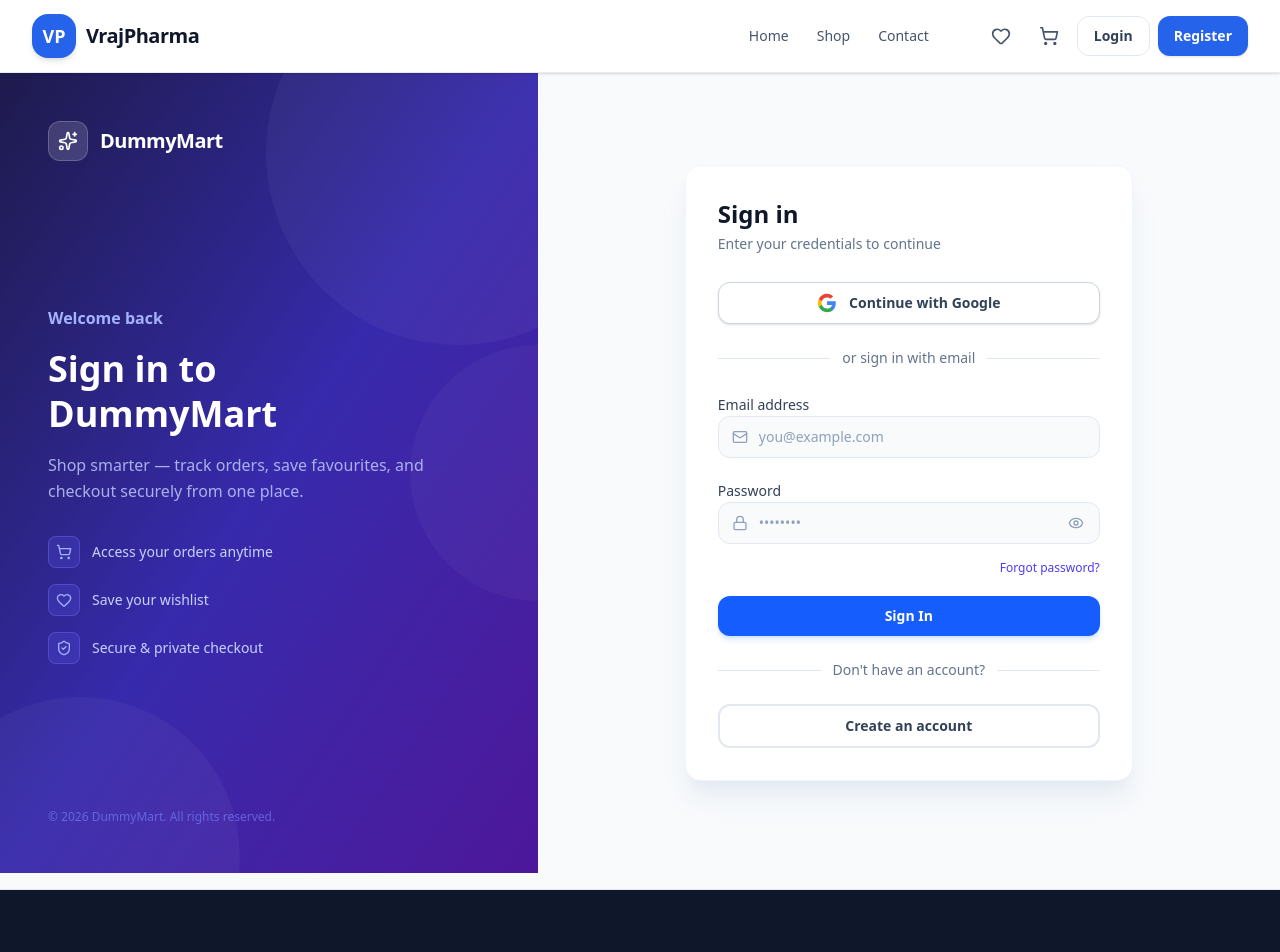
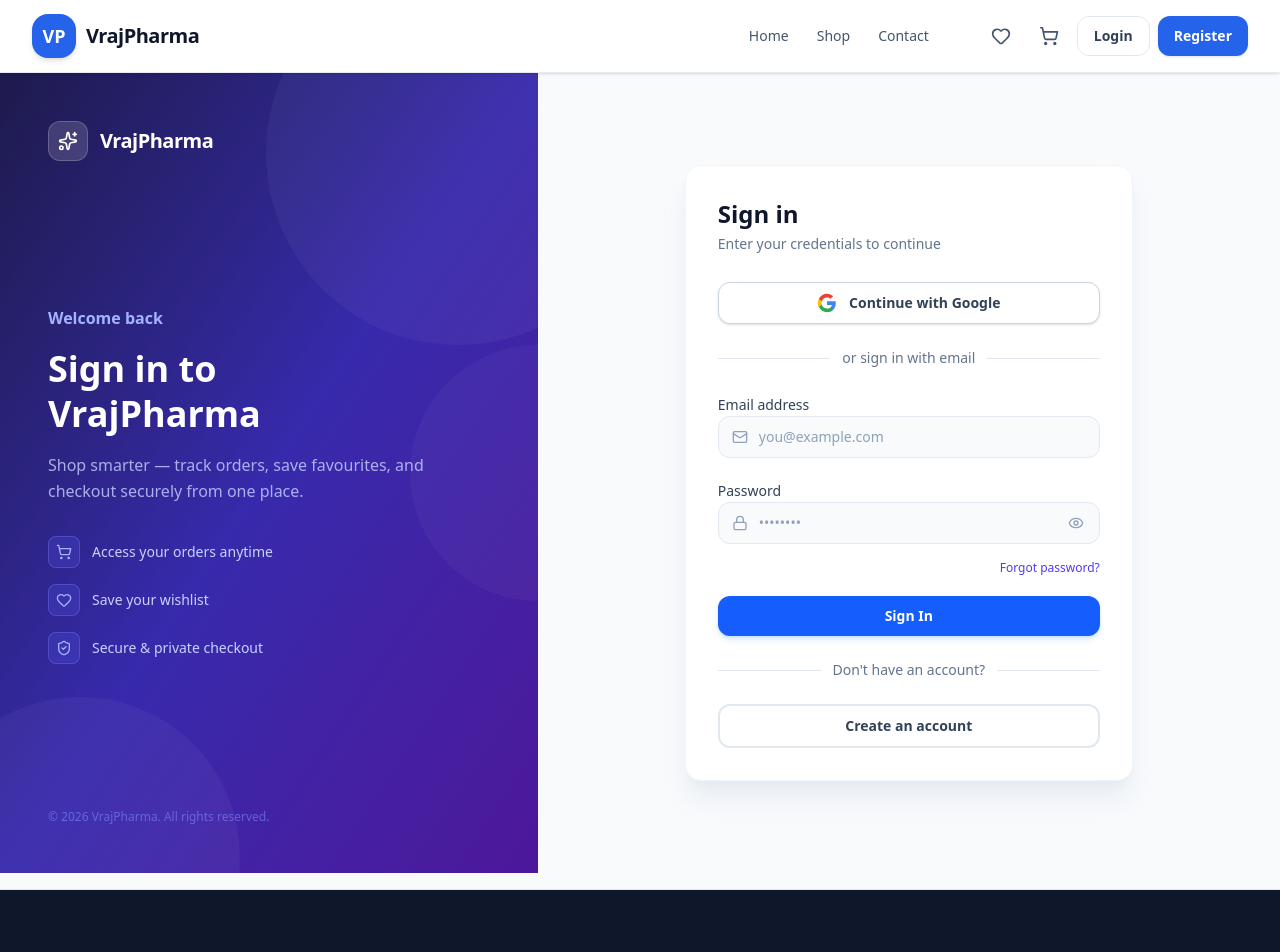
Before and after one commit to Ayush-Sanghani/new-e-commerce-site, a Next.js app: page /login in a window 1280 px wide. Shown: the top 952 px of the page. Built offline with nearby package versions, Linux system fonts and the light colour scheme; no server answers; the database is empty.

Commit message:
Update branding across the application: replace all instances of DummyMart with VrajPharma in various components and pages, including contact, login, registration, and terms of service. Update support email address to reflect new branding.

```diff
--- a/app/contact/page.tsx
+++ b/app/contact/page.tsx
@@ -41,7 +41,7 @@
         <section className="grid gap-6 lg:grid-cols-[minmax(0,1fr)_minmax(0,1.3fr)]">
           <div className="rounded-2xl border border-neutral-200 bg-white p-6 sm:p-7">
             <h2 className="text-lg font-semibold text-slate-900">Support Details</h2>
-            <p className="mt-3 text-sm text-slate-600">Email: support@dummymart.com</p>
+            <p className="mt-3 text-sm text-slate-600">Email: support@vrajpharma.com</p>
           </div>
 
           <form
--- a/app/forgot-password/page.tsx
+++ b/app/forgot-password/page.tsx
@@ -68,7 +68,7 @@
             <div className="w-10 h-10 rounded-xl bg-white/15 flex items-center justify-center backdrop-blur-sm border border-white/20">
               <Sparkles className="w-5 h-5 text-white" />
             </div>
-            <span className="text-white font-bold text-xl tracking-tight">DummyMart</span>
+            <span className="text-white font-bold text-xl tracking-tight">VrajPharma</span>
           </div>
 
           {/* center content */}
@@ -107,7 +107,7 @@
             </div>
           </div>
 
-          <p className="text-blue-400/60 text-xs">© 2026 DummyMart. All rights reserved.</p>
+          <p className="text-blue-400/60 text-xs">© 2026 VrajPharma. All rights reserved.</p>
         </div>
       </div>
 
@@ -119,7 +119,7 @@
             <div className="w-10 h-10 rounded-xl bg-blue-600 flex items-center justify-center">
               <Sparkles className="w-5 h-5 text-white" />
             </div>
-            <span className="text-slate-900 font-bold text-xl">DummyMart</span>
+            <span className="text-slate-900 font-bold text-xl">VrajPharma</span>
           </div>
 
           {/* card */}
--- a/app/login/page.tsx
+++ b/app/login/page.tsx
@@ -125,7 +125,7 @@
               <Sparkles className="w-5 h-5 text-white" />
             </div>
             <span className="text-white font-bold text-xl tracking-tight">
-              DummyMart
+              VrajPharma
             </span>
           </div>
 
@@ -138,7 +138,7 @@
               <h2 className="text-4xl font-bold text-white leading-tight">
                 Sign in to
                 <br />
-                DummyMart
+                VrajPharma
               </h2>
               <p className="text-indigo-200/80 text-base mt-4 leading-relaxed">
                 Shop smarter — track orders, save favourites, and checkout
@@ -159,7 +159,7 @@
           </div>
 
           <p className="text-indigo-400/60 text-xs">
-            © 2026 DummyMart. All rights reserved.
+            © 2026 VrajPharma. All rights reserved.
           </p>
         </div>
       </div>
@@ -172,7 +172,7 @@
             <div className="w-10 h-10 rounded-xl bg-indigo-600 flex items-center justify-center">
               <Sparkles className="w-5 h-5 text-white" />
             </div>
-            <span className="text-slate-900 font-bold text-xl">DummyMart</span>
+            <span className="text-slate-900 font-bold text-xl">VrajPharma</span>
           </div>
 
           {/* card */}
--- a/app/register/page.tsx
+++ b/app/register/page.tsx
@@ -182,7 +182,7 @@
               <Sparkles className="w-5 h-5 text-white" />
             </div>
             <span className="text-white font-bold text-xl tracking-tight">
-              DummyMart
+              VrajPharma
             </span>
           </div>
 
@@ -193,7 +193,7 @@
                 Get started
               </p>
               <h2 className="text-4xl font-bold text-white leading-tight">
-                Join DummyMart
+                Join VrajPharma
                 <br />
                 today
               </h2>
@@ -239,7 +239,7 @@
           </div>
 
           <p className="text-purple-400/60 text-xs">
-            © 2026 DummyMart. All rights reserved.
+            © 2026 VrajPharma. All rights reserved.
           </p>
         </div>
       </div>
@@ -252,7 +252,7 @@
             <div className="w-10 h-10 rounded-xl bg-violet-600 flex items-center justify-center">
               <Sparkles className="w-5 h-5 text-white" />
             </div>
-            <span className="text-slate-900 font-bold text-xl">DummyMart</span>
+            <span className="text-slate-900 font-bold text-xl">VrajPharma</span>
           </div>
 
           {/* card */}
--- a/app/reset-password/page.tsx
+++ b/app/reset-password/page.tsx
@@ -148,7 +148,7 @@
             <div className="w-10 h-10 rounded-xl bg-white/15 flex items-center justify-center backdrop-blur-sm border border-white/20">
               <Sparkles className="w-5 h-5 text-white" />
             </div>
-            <span className="text-white font-bold text-xl tracking-tight">DummyMart</span>
+            <span className="text-white font-bold text-xl tracking-tight">VrajPharma</span>
           </div>
 
           {/* center content */}
@@ -168,7 +168,7 @@
                 back to shopping
               </h2>
               <p className="text-violet-200/80 text-base mt-4 leading-relaxed">
-                Choose a strong password to keep your DummyMart account secure.
+                Choose a strong password to keep your VrajPharma account secure.
               </p>
             </div>
 
@@ -186,7 +186,7 @@
             </div>
           </div>
 
-          <p className="text-violet-400/60 text-xs">© 2026 DummyMart. All rights reserved.</p>
+          <p className="text-violet-400/60 text-xs">© 2026 VrajPharma. All rights reserved.</p>
         </div>
       </div>
 
@@ -198,7 +198,7 @@
             <div className="w-10 h-10 rounded-xl bg-blue-600 flex items-center justify-center">
               <Sparkles className="w-5 h-5 text-white" />
             </div>
-            <span className="text-slate-900 font-bold text-xl">DummyMart</span>
+            <span className="text-slate-900 font-bold text-xl">VrajPharma</span>
           </div>
 
           {/* card */}
--- a/app/verify-email/page.tsx
+++ b/app/verify-email/page.tsx
@@ -65,7 +65,7 @@
           <div className="w-10 h-10 rounded-xl bg-violet-600 flex items-center justify-center">
             <Sparkles className="w-5 h-5 text-white" />
           </div>
-          <span className="text-slate-900 font-bold text-xl">DummyMart</span>
+          <span className="text-slate-900 font-bold text-xl">VrajPharma</span>
         </div>
 
         {status === "loading" && (
--- a/components/return-refund-policy/return-refund-view.tsx
+++ b/components/return-refund-policy/return-refund-view.tsx
@@ -211,8 +211,8 @@
                 <p className="mt-3">For return requests:</p>
                 <p className="mt-1">
                   Email:{" "}
-                  <a href="mailto:support@dummymart.com" className="font-medium text-blue-600 hover:underline">
-                    support@dummymart.com
+                  <a href="mailto:support@vrajpharma.com" className="font-medium text-blue-600 hover:underline">
+                    support@vrajpharma.com
                   </a>
                 </p>
               </section>
--- a/components/terms-and-conditions/terms-view.tsx
+++ b/components/terms-and-conditions/terms-view.tsx
@@ -99,7 +99,7 @@
                   1. Introduction
                 </h2>
                 <p className="mt-3">
-                  Welcome to DummyMart. By accessing or using our website, you agree to be bound by these Terms and Conditions.
+                  Welcome to VrajPharma. By accessing or using our website, you agree to be bound by these Terms and Conditions.
                 </p>
                 <p className="mt-1">If you do not agree, please do not use our platform.</p>
               </section>
@@ -179,7 +179,7 @@
                   8. Intellectual Property
                 </h2>
                 <p className="mt-3">
-                  All website content (logos, images, text, design) is owned by DummyMart. You may not copy,
+                  All website content (logos, images, text, design) is owned by VrajPharma. You may not copy,
                   reproduce, or use content without permission.
                 </p>
               </section>
@@ -217,8 +217,8 @@
                 </h2>
                 <p className="mt-3">
                   Email:{" "}
-                  <a href="mailto:support@dummymart.com" className="font-medium text-blue-600 hover:underline">
-                    support@dummymart.com
+                  <a href="mailto:support@vrajpharma.com" className="font-medium text-blue-600 hover:underline">
+                    support@vrajpharma.com
                   </a>
                 </p>
               </section>
--- a/lib/razorpay-client.ts
+++ b/lib/razorpay-client.ts
@@ -105,7 +105,7 @@
     amount: options.amount,
     currency: options.currency,
     order_id: options.razorpayOrderId,
-    name: "DummyMart",
+    name: "VrajPharma",
     handler: async (response: RazorpayPaymentResponse) => {
       const result = await verifyOrderPaymentClient(
         options.orderId,
--- a/lib/wishlist-storage.ts
+++ b/lib/wishlist-storage.ts
@@ -1,5 +1,5 @@
-const WISHLIST_KEY = "dummymart-wishlist";
-const RECENTLY_VIEWED_KEY = "dummymart-recently-viewed";
+const WISHLIST_KEY = "vrajpharma-wishlist";
+const RECENTLY_VIEWED_KEY = "vrajpharma-recently-viewed";
 const MAX_RECENT = 8;
 
 function readIds(key: string): string[] {
```
